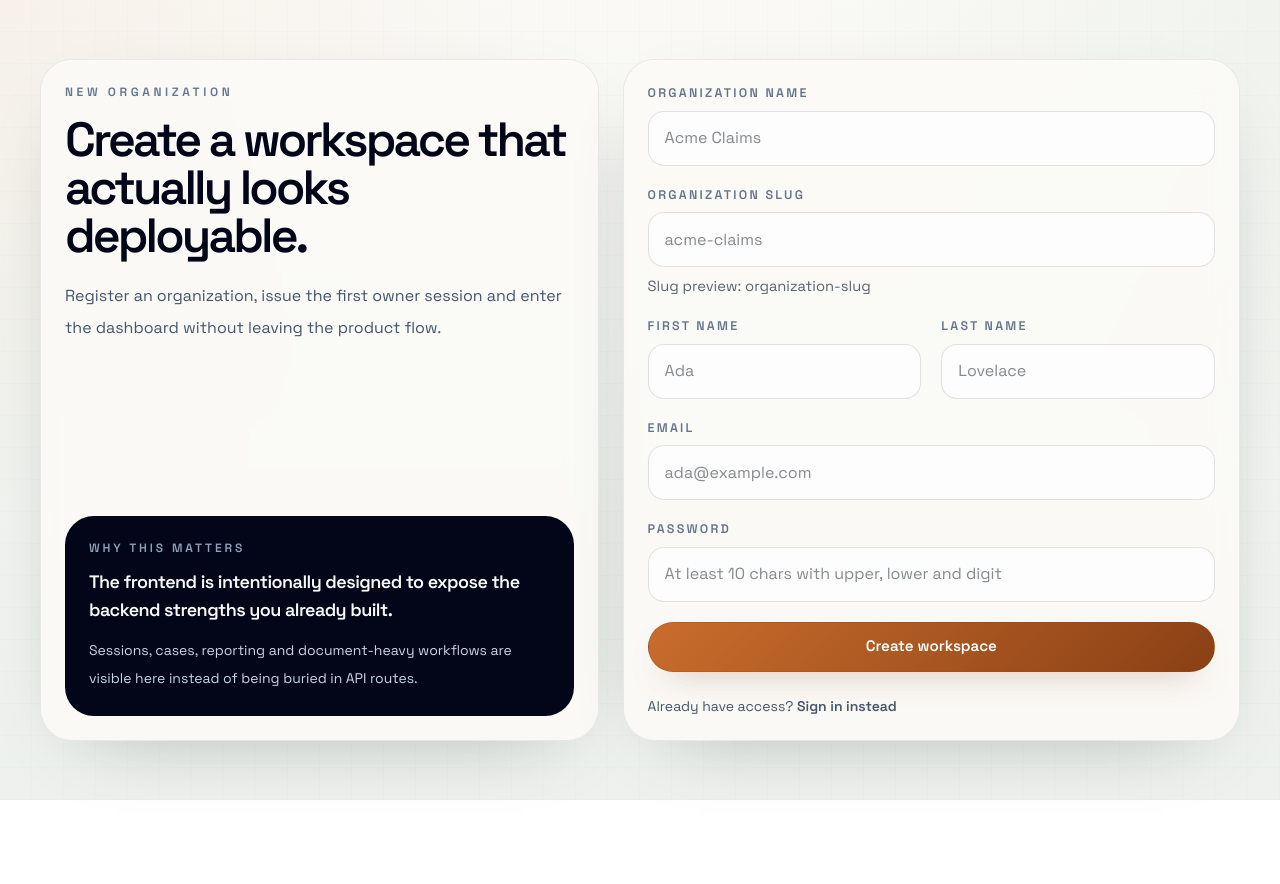
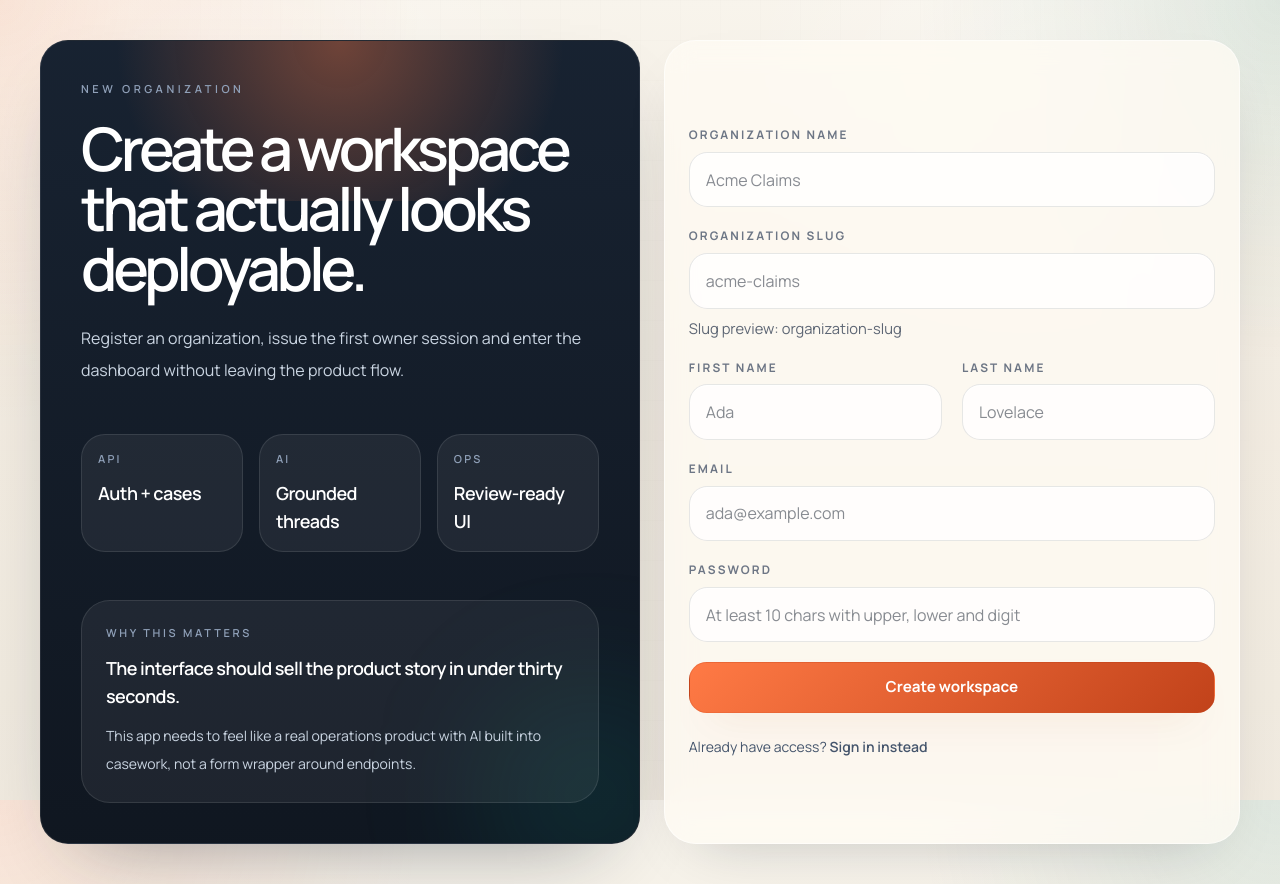
Before and after one commit to MaciejZiel/caseflow, a Next.js app in the folder frontend/: page /auth/register in a window 1280 px wide. Before the commit the page ends 800 px from the top, so only its background shows below. Built offline with nearby package versions, Linux system fonts and the light colour scheme; no server answers.

Commit message:
feat: redesign frontend shell and visual foundation

```diff
--- a/frontend/src/app/globals.css
+++ b/frontend/src/app/globals.css
@@ -1,24 +1,28 @@
 @import "tailwindcss";
 
 :root {
-  --background: #eef1eb;
-  --foreground: #0f1720;
-  --muted: #5c6672;
-  --surface: rgba(252, 251, 247, 0.84);
+  --background: #f3efe6;
+  --foreground: #101825;
+  --muted: #5f6774;
+  --surface: rgba(255, 251, 244, 0.78);
   --surface-strong: rgba(255, 255, 255, 0.94);
-  --border: rgba(15, 23, 32, 0.08);
-  --accent: #c96d2d;
-  --accent-deep: #8a4015;
-  --accent-soft: rgba(201, 109, 45, 0.12);
-  --emerald: #5f9474;
-  --danger: #a84435;
+  --surface-dark: rgba(16, 24, 37, 0.94);
+  --border: rgba(16, 24, 37, 0.08);
+  --border-strong: rgba(16, 24, 37, 0.14);
+  --accent: #ff6b36;
+  --accent-deep: #c1421a;
+  --accent-soft: rgba(255, 107, 54, 0.12);
+  --teal: #0f766e;
+  --danger: #b42318;
+  --shadow-soft: 0 24px 60px -34px rgba(16, 24, 37, 0.28);
+  --shadow-strong: 0 34px 80px -42px rgba(16, 24, 37, 0.46);
 }
 
 @theme inline {
   --color-background: var(--background);
   --color-foreground: var(--foreground);
   --color-muted: var(--muted);
-  --font-sans: var(--font-space-grotesk);
+  --font-sans: var(--font-manrope);
   --font-mono: var(--font-ibm-plex-mono);
 }
 
@@ -29,21 +33,33 @@
 html {
   min-height: 100%;
   background:
-    radial-gradient(circle at top left, rgba(201, 109, 45, 0.08), transparent 35%),
-    radial-gradient(circle at top right, rgba(95, 148, 116, 0.08), transparent 32%),
-    linear-gradient(180deg, #f8f7f2 0%, #eef1eb 44%, #e7ece7 100%);
+    radial-gradient(circle at top left, rgba(255, 107, 54, 0.16), transparent 28%),
+    radial-gradient(circle at top right, rgba(15, 118, 110, 0.14), transparent 24%),
+    linear-gradient(180deg, #f6f1e7 0%, #efe7da 42%, #ebe3d5 100%);
 }
 
 body {
   min-height: 100vh;
   margin: 0;
   color: var(--foreground);
-  font-family: var(--font-space-grotesk), sans-serif;
+  font-family: var(--font-manrope), sans-serif;
   background:
-    linear-gradient(rgba(255, 255, 255, 0.28), rgba(255, 255, 255, 0.28)),
-    linear-gradient(transparent 31px, rgba(15, 23, 32, 0.03) 32px),
-    linear-gradient(90deg, transparent 31px, rgba(15, 23, 32, 0.03) 32px);
-  background-size: auto, 32px 32px, 32px 32px;
+    radial-gradient(circle at 20% 18%, rgba(255, 255, 255, 0.42), transparent 26%),
+    radial-gradient(circle at 80% 10%, rgba(255, 255, 255, 0.3), transparent 22%),
+    linear-gradient(rgba(255, 255, 255, 0.2), rgba(255, 255, 255, 0.24));
+}
+
+body::before {
+  content: "";
+  position: fixed;
+  inset: 0;
+  pointer-events: none;
+  background-image:
+    linear-gradient(rgba(16, 24, 37, 0.02) 1px, transparent 1px),
+    linear-gradient(90deg, rgba(16, 24, 37, 0.02) 1px, transparent 1px);
+  background-size: 40px 40px;
+  mask-image: radial-gradient(circle at center, black 62%, transparent 100%);
+  opacity: 0.45;
 }
 
 a {
@@ -62,23 +78,24 @@ input,
 textarea,
 select {
   width: 100%;
-  border: 1px solid rgba(15, 23, 32, 0.12);
-  border-radius: 1rem;
-  background: rgba(255, 255, 255, 0.74);
+  border: 1px solid rgba(16, 24, 37, 0.1);
+  border-radius: 1.15rem;
+  background: rgba(255, 255, 255, 0.78);
   color: var(--foreground);
-  padding: 0.9rem 1rem;
+  padding: 0.92rem 1rem;
   transition:
     border-color 140ms ease,
     box-shadow 140ms ease,
     transform 140ms ease;
   outline: none;
+  box-shadow: inset 0 1px 0 rgba(255, 255, 255, 0.65);
 }
 
 input:focus,
 textarea:focus,
 select:focus {
-  border-color: rgba(201, 109, 45, 0.6);
-  box-shadow: 0 0 0 4px rgba(201, 109, 45, 0.12);
+  border-color: rgba(255, 107, 54, 0.48);
+  box-shadow: 0 0 0 4px rgba(255, 107, 54, 0.12);
 }
 
 textarea {
@@ -87,20 +104,56 @@ textarea {
 }
 
 .surface-card {
-  border: 1px solid var(--border);
+  border: 1px solid rgba(255, 255, 255, 0.55);
   border-radius: 2rem;
   background: var(--surface);
   backdrop-filter: blur(14px);
-  box-shadow:
-    0 24px 80px -48px rgba(15, 23, 32, 0.42),
-    inset 0 1px 0 rgba(255, 255, 255, 0.7);
+  box-shadow: var(--shadow-soft);
   padding: 1.5rem;
 }
 
 .surface-card-muted {
+  border: 1px solid rgba(16, 24, 37, 0.06);
   border-radius: 1.5rem;
-  background: rgba(255, 255, 255, 0.54);
+  background: rgba(255, 255, 255, 0.62);
   padding: 1rem 1.1rem;
+}
+
+.surface-panel {
+  border: 1px solid rgba(16, 24, 37, 0.08);
+  border-radius: 1.65rem;
+  background: rgba(255, 255, 255, 0.7);
+  box-shadow: inset 0 1px 0 rgba(255, 255, 255, 0.7);
+}
+
+.surface-panel-dark {
+  border: 1px solid rgba(255, 255, 255, 0.08);
+  border-radius: 1.75rem;
+  background:
+    linear-gradient(180deg, rgba(19, 30, 45, 0.98), rgba(11, 18, 28, 0.98));
+  box-shadow: var(--shadow-strong);
+}
+
+.eyebrow {
+  font-size: 0.72rem;
+  font-weight: 700;
+  letter-spacing: 0.24em;
+  text-transform: uppercase;
+  color: #69717f;
+}
+
+.headline-display {
+  font-size: clamp(2.8rem, 5vw, 5.4rem);
+  line-height: 0.98;
+  letter-spacing: -0.06em;
+  font-weight: 700;
+}
+
+.section-title {
+  font-size: clamp(1.6rem, 2vw, 2.3rem);
+  line-height: 1.02;
+  letter-spacing: -0.05em;
+  font-weight: 700;
 }
 
 .button {
@@ -108,16 +161,17 @@ textarea {
   align-items: center;
   justify-content: center;
   gap: 0.6rem;
-  min-height: 2.9rem;
-  border-radius: 999px;
-  padding: 0.8rem 1.25rem;
+  min-height: 3rem;
+  border-radius: 1.1rem;
+  padding: 0.82rem 1.2rem;
   font-size: 0.95rem;
-  font-weight: 600;
+  font-weight: 700;
   transition:
     transform 140ms ease,
     box-shadow 140ms ease,
     background-color 140ms ease,
-    border-color 140ms ease;
+    border-color 140ms ease,
+    color 140ms ease;
 }
 
 .button:hover {
@@ -131,22 +185,23 @@ textarea {
 }
 
 .button-primary {
-  border: 1px solid rgba(138, 64, 21, 0.25);
-  background: linear-gradient(135deg, var(--accent), var(--accent-deep));
+  border: 1px solid rgba(193, 66, 26, 0.22);
+  background: linear-gradient(135deg, #ff7a45, #c1421a);
   color: white;
-  box-shadow: 0 16px 34px -20px rgba(138, 64, 21, 0.62);
+  box-shadow: 0 18px 38px -24px rgba(193, 66, 26, 0.72);
 }
 
 .button-secondary {
-  border: 1px solid rgba(15, 23, 32, 0.08);
-  background: rgba(255, 255, 255, 0.7);
+  border: 1px solid rgba(16, 24, 37, 0.08);
+  background: rgba(255, 255, 255, 0.72);
   color: var(--foreground);
+  box-shadow: inset 0 1px 0 rgba(255, 255, 255, 0.72);
 }
 
 .button-ghost {
-  border: 1px solid transparent;
-  background: transparent;
-  color: #475569;
+  border: 1px solid rgba(16, 24, 37, 0.06);
+  background: rgba(16, 24, 37, 0.04);
+  color: #425067;
 }
 
 .field-shell {
@@ -156,16 +211,16 @@ textarea {
 }
 
 .field-label {
-  font-size: 0.78rem;
-  font-weight: 600;
+  font-size: 0.74rem;
+  font-weight: 700;
   letter-spacing: 0.18em;
   text-transform: uppercase;
-  color: #64748b;
+  color: #6d7685;
 }
 
 .field-help {
   font-size: 0.92rem;
-  color: #5b6471;
+  color: #5d6674;
 }
 
 .field-error {
@@ -183,3 +238,14 @@ textarea {
 .text-balance {
   text-wrap: balance;
 }
+
+.data-grid {
+  display: grid;
+  gap: 1rem;
+}
+
+@media (min-width: 1024px) {
+  .data-grid {
+    grid-template-columns: repeat(12, minmax(0, 1fr));
+  }
+}
--- a/frontend/src/app/layout.tsx
+++ b/frontend/src/app/layout.tsx
@@ -1,12 +1,12 @@
 import type { Metadata } from "next";
-import { IBM_Plex_Mono, Space_Grotesk } from "next/font/google";
+import { IBM_Plex_Mono, Manrope } from "next/font/google";
 
 import { Providers } from "@/components/app/providers";
 
 import "./globals.css";
 
-const spaceGrotesk = Space_Grotesk({
-  variable: "--font-space-grotesk",
+const manrope = Manrope({
+  variable: "--font-manrope",
   subsets: ["latin"],
 });
 
@@ -30,7 +30,7 @@ export default function RootLayout({
   return (
     <html
       lang="en"
-      className={`${spaceGrotesk.variable} ${ibmPlexMono.variable} h-full antialiased`}
+      className={`${manrope.variable} ${ibmPlexMono.variable} h-full antialiased`}
     >
       <body className="min-h-full">
         <Providers>{children}</Providers>
--- a/frontend/src/components/app/app-shell.tsx
+++ b/frontend/src/components/app/app-shell.tsx
@@ -10,8 +10,8 @@ import { initials } from "@/lib/format";
 import { cn } from "@/lib/utils";
 
 const navItems = [
-  { href: "/workspace", label: "Dashboard" },
-  { href: "/workspace#cases", label: "Cases" },
+  { href: "/workspace", label: "Operations", match: "/workspace" },
+  { href: "/workspace#cases", label: "Case queue", match: "/workspace/cases" },
 ];
 
 type AppShellProps = {
@@ -32,50 +32,119 @@ export function AppShell({ children }: AppShellProps) {
     return null;
   }
 
+  const currentSection = pathname.startsWith("/workspace/cases")
+    ? "Case Workbench"
+    : "Operations Dashboard";
+
   return (
-    <div className="mx-auto flex min-h-screen w-full max-w-7xl flex-col px-4 py-4 sm:px-6 lg:px-8">
-      <header className="surface-card mb-6 flex flex-col gap-5 lg:flex-row lg:items-center lg:justify-between">
+    <div className="mx-auto min-h-screen w-full max-w-[1600px] px-4 py-4 sm:px-6 lg:px-8 lg:py-6">
+      <div className="grid gap-4 lg:grid-cols-[290px_minmax(0,1fr)]">
+        <aside className="surface-panel-dark p-5 text-slate-50 lg:sticky lg:top-6 lg:h-[calc(100vh-3rem)]">
+          <div className="flex h-full flex-col">
             <div className="flex items-center gap-4">
-          <div className="flex h-14 w-14 items-center justify-center rounded-[1.4rem] bg-[linear-gradient(135deg,#0f1720,#27445d)] text-lg font-semibold text-white">
-            {initials(session.user.first_name, session.user.last_name)}
+              <div className="flex h-14 w-14 items-center justify-center rounded-[1.5rem] border border-white/10 bg-white/6 text-lg font-semibold">
+                CF
               </div>
               <div>
-            <p className="text-xs font-semibold uppercase tracking-[0.3em] text-slate-500">
-              {session.organization.slug}
+                <p className="text-[11px] font-semibold uppercase tracking-[0.28em] text-slate-400">
+                  Caseflow AI
                 </p>
-            <h1 className="mt-1 text-2xl font-semibold tracking-[-0.04em] text-slate-950">
-              {session.organization.name}
-            </h1>
-            <p className="mt-1 text-sm text-slate-600">
-              Signed in as {session.user.first_name} {session.user.last_name} ·{" "}
-              {session.membership.role.toLowerCase()}
-            </p>
+                <p className="mt-1 text-sm text-slate-300">Operational intelligence desk</p>
               </div>
             </div>
 
-        <div className="flex flex-col gap-3 sm:flex-row sm:items-center">
-          <nav className="flex flex-wrap gap-2">
-            {navItems.map((item) => (
+            <div className="mt-8 rounded-[1.6rem] border border-white/10 bg-white/6 p-4">
+              <p className="text-[11px] font-semibold uppercase tracking-[0.2em] text-slate-400">
+                Workspace
+              </p>
+              <h1 className="mt-3 text-2xl font-semibold tracking-[-0.04em]">
+                {session.organization.name}
+              </h1>
+              <p className="mt-2 text-sm leading-6 text-slate-300">
+                `{session.organization.slug}` · {session.membership.role.toLowerCase()} access
+              </p>
+            </div>
+
+            <nav className="mt-8 grid gap-2">
+              {navItems.map((item) => {
+                const isActive =
+                  item.match === "/workspace"
+                    ? pathname === "/workspace"
+                    : pathname.startsWith(item.match);
+
+                return (
                   <Link
                     key={item.href}
                     className={cn(
-                  "button text-sm",
-                  pathname === "/workspace" && item.href === "/workspace"
-                    ? "button-primary"
-                    : "button-secondary",
+                      "rounded-[1.2rem] border px-4 py-3 text-sm font-semibold transition-all",
+                      isActive
+                        ? "border-orange-300/50 bg-gradient-to-r from-orange-500 to-orange-600 text-white shadow-[0_18px_36px_-24px_rgba(255,122,69,0.85)]"
+                        : "border-white/8 bg-white/4 text-slate-200 hover:border-white/16 hover:bg-white/7",
                     )}
                     href={item.href}
                   >
                     {item.label}
                   </Link>
-            ))}
+                );
+              })}
             </nav>
-          <Button variant="ghost" onClick={handleLogout}>
+
+            <div className="mt-8 rounded-[1.6rem] border border-white/10 bg-[linear-gradient(180deg,rgba(255,255,255,0.08),rgba(255,255,255,0.03))] p-4">
+              <p className="text-[11px] font-semibold uppercase tracking-[0.2em] text-slate-400">
+                Signed in as
+              </p>
+              <div className="mt-3 flex items-center gap-3">
+                <div className="flex h-11 w-11 items-center justify-center rounded-2xl bg-white/10 font-semibold">
+                  {initials(session.user.first_name, session.user.last_name)}
+                </div>
+                <div>
+                  <p className="text-sm font-semibold text-white">
+                    {session.user.first_name} {session.user.last_name}
+                  </p>
+                  <p className="text-sm text-slate-300">{session.user.email}</p>
+                </div>
+              </div>
+            </div>
+
+            <div className="mt-auto">
+              <Button className="w-full justify-center" variant="ghost" onClick={handleLogout}>
                 Sign out
               </Button>
             </div>
+          </div>
+        </aside>
+
+        <div className="flex min-w-0 flex-col gap-4">
+          <header className="surface-card flex flex-col gap-4 lg:flex-row lg:items-end lg:justify-between">
+            <div>
+              <p className="eyebrow">Live workspace</p>
+              <h2 className="mt-3 text-3xl font-semibold tracking-[-0.05em] text-slate-950">
+                {currentSection}
+              </h2>
+              <p className="mt-2 max-w-2xl text-sm leading-7 text-slate-600">
+                Product-grade visibility for case operations, evidence review and grounded AI
+                assistance.
+              </p>
+            </div>
+            <div className="surface-panel grid gap-3 px-4 py-4 text-sm text-slate-700 sm:grid-cols-2">
+              <div>
+                <p className="eyebrow">Tenant</p>
+                <p className="mt-2 font-semibold text-slate-950">{session.organization.slug}</p>
+              </div>
+              <div>
+                <p className="eyebrow">Today</p>
+                <p className="mt-2 font-semibold text-slate-950">
+                  {new Intl.DateTimeFormat("en", {
+                    dateStyle: "long",
+                  }).format(new Date())}
+                </p>
+              </div>
+            </div>
           </header>
-      <div className="flex-1">{children}</div>
+
+          <main className="min-w-0 flex-1">{children}</main>
+        </div>
+      </div>
     </div>
   );
 }
--- a/frontend/src/components/auth/auth-form-shell.tsx
+++ b/frontend/src/components/auth/auth-form-shell.tsx
@@ -21,31 +21,40 @@ export function AuthFormShell({
   children,
 }: AuthFormShellProps) {
   return (
-    <main className="mx-auto flex min-h-screen w-full max-w-7xl items-center px-6 py-10 lg:px-10">
-      <div className="grid w-full gap-6 lg:grid-cols-[0.95fr_1.05fr]">
-        <section className="surface-card flex flex-col justify-between gap-10 overflow-hidden bg-[linear-gradient(180deg,rgba(252,251,247,0.78),rgba(241,245,239,0.88))]">
+    <main className="mx-auto flex min-h-screen w-full max-w-[1500px] items-center px-6 py-10 lg:px-10">
+      <div className="grid w-full gap-6 lg:grid-cols-[1.02fr_0.98fr]">
+        <section className="surface-panel-dark relative overflow-hidden p-8 text-slate-50 md:p-10">
+          <div className="absolute inset-x-0 top-0 h-40 bg-[radial-gradient(circle_at_top,_rgba(255,122,69,0.38),_transparent_66%)]" />
+          <div className="absolute bottom-[-4rem] right-[-4rem] h-56 w-56 rounded-full bg-teal-400/10 blur-3xl" />
+          <div className="relative flex h-full flex-col justify-between gap-12">
             <div>
-            <p className="text-xs font-semibold uppercase tracking-[0.3em] text-slate-500">
+              <p className="text-[11px] font-semibold uppercase tracking-[0.32em] text-slate-400">
                 {eyebrow}
               </p>
-            <h1 className="mt-4 text-5xl font-semibold tracking-[-0.06em] text-slate-950">
+              <h1 className="mt-5 max-w-xl text-5xl font-semibold tracking-[-0.07em] text-white md:text-6xl">
                 {title}
               </h1>
-            <p className="mt-5 max-w-xl text-base leading-8 text-slate-600">{description}</p>
+              <p className="mt-6 max-w-xl text-base leading-8 text-slate-300">{description}</p>
             </div>
 
-          <div className="rounded-[1.8rem] bg-slate-950 p-6 text-slate-50">
-            <p className="text-xs font-semibold uppercase tracking-[0.24em] text-slate-400">
+            <div className="grid gap-4 md:grid-cols-3">
+              <SignalCard label="API" value="Auth + cases" />
+              <SignalCard label="AI" value="Grounded threads" />
+              <SignalCard label="Ops" value="Review-ready UI" />
+            </div>
+
+            <div className="rounded-[1.8rem] border border-white/10 bg-white/6 p-6">
+              <p className="text-[11px] font-semibold uppercase tracking-[0.24em] text-slate-400">
                 Why this matters
               </p>
-            <p className="mt-3 text-lg font-semibold tracking-[-0.03em]">
-              The frontend is intentionally designed to expose the backend strengths you already
-              built.
+              <p className="mt-3 text-lg font-semibold tracking-[-0.03em] text-white">
+                The interface should sell the product story in under thirty seconds.
               </p>
               <p className="mt-3 text-sm leading-7 text-slate-300">
-              Sessions, cases, reporting and document-heavy workflows are visible here instead of
-              being buried in API routes.
+                This app needs to feel like a real operations product with AI built into casework,
+                not a form wrapper around endpoints.
               </p>
+            </div>
           </div>
         </section>
 
@@ -54,7 +63,10 @@ export function AuthFormShell({
             {children}
             <p className="mt-6 text-sm text-slate-600">
               {alternateText}{" "}
-              <Link className="font-semibold text-slate-900 underline-offset-4 hover:underline" href={alternateHref}>
+              <Link
+                className="font-semibold text-slate-900 underline-offset-4 hover:underline"
+                href={alternateHref}
+              >
                 {alternateCtaLabel}
               </Link>
             </p>
@@ -64,3 +76,14 @@ export function AuthFormShell({
     </main>
   );
 }
+
+function SignalCard({ label, value }: { label: string; value: string }) {
+  return (
+    <div className="rounded-[1.5rem] border border-white/10 bg-white/6 px-4 py-4">
+      <p className="text-[11px] font-semibold uppercase tracking-[0.2em] text-slate-400">
+        {label}
+      </p>
+      <p className="mt-3 text-lg font-semibold tracking-[-0.03em] text-white">{value}</p>
+    </div>
+  );
+}
--- a/frontend/src/components/ui/button.tsx
+++ b/frontend/src/components/ui/button.tsx
@@ -17,6 +17,7 @@ export function Button({
     <button
       className={cn(
         "button",
+        "focus-visible:outline-none focus-visible:ring-4 focus-visible:ring-orange-200",
         variant === "primary" && "button-primary",
         variant === "secondary" && "button-secondary",
         variant === "ghost" && "button-ghost",
```
Also changed, not shown: frontend/src/components/ui/badge.tsx (+5 -5 lines). Lines whose indentation alone changed are shown as unchanged.
